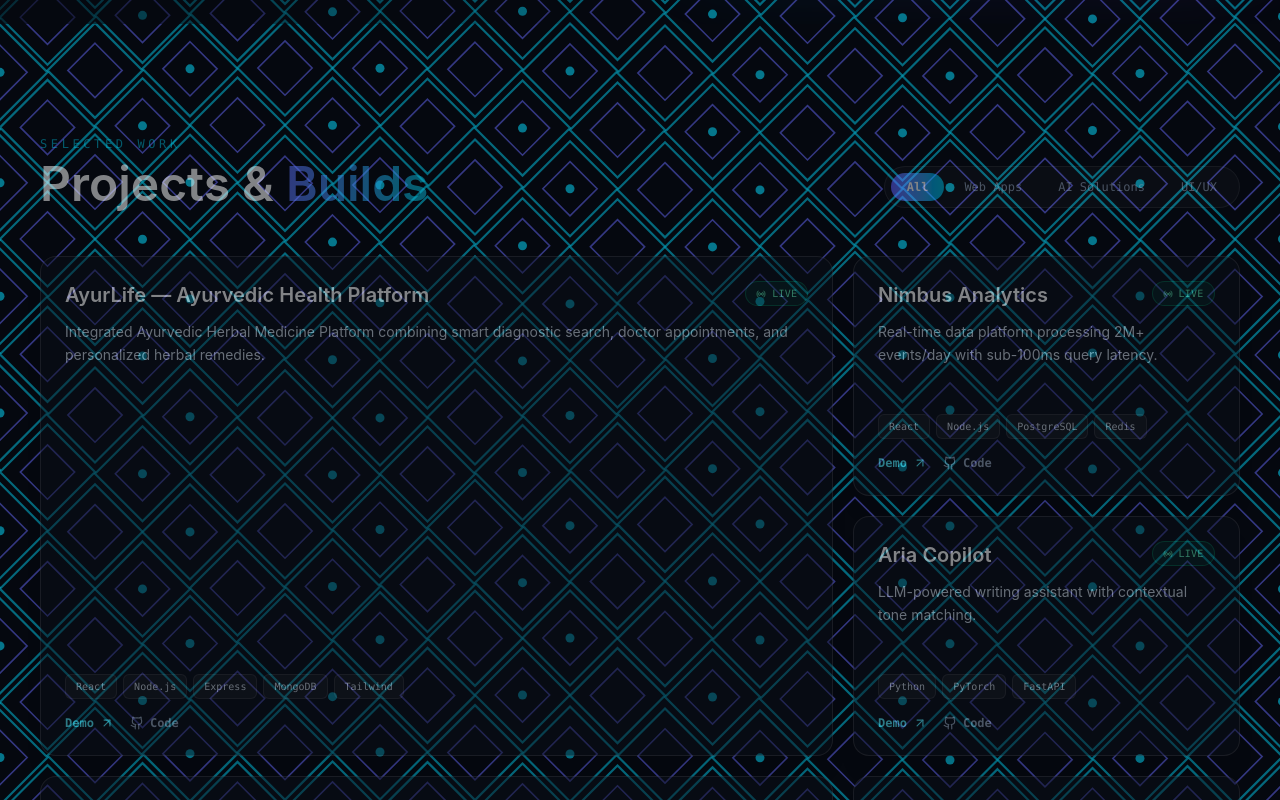
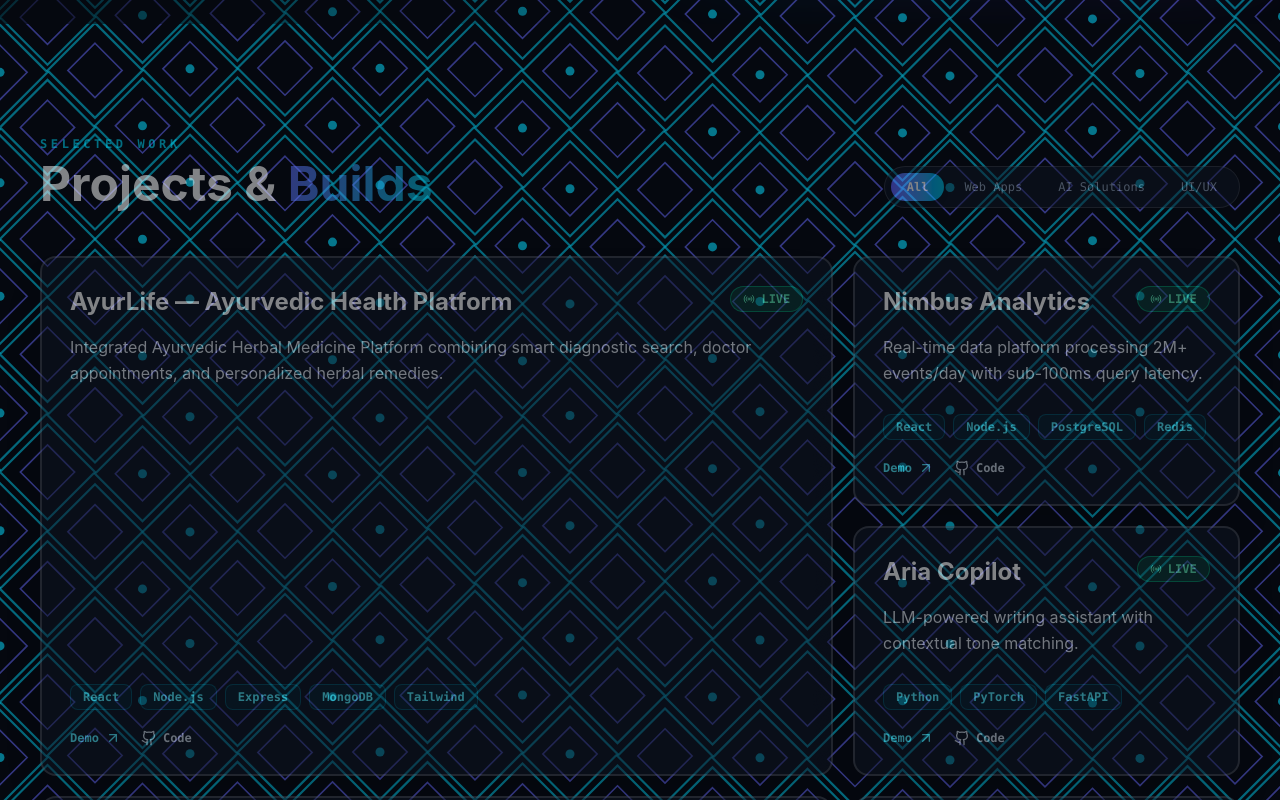
Before and after one commit to sasiruliyanage2004/portfolio-, a React (Vite) app: page / in a window 1280 px wide. Shown: the part 840-1640 px from the top of the page. Built offline with nearby package versions, Linux system fonts and the light colour scheme.

Commit message:
fix_projects_card_contrast_and_solid_obsidian_backing_to_match_skills_matrix

```diff
--- a/src/components/cyber/ProjectsCyber.jsx
+++ b/src/components/cyber/ProjectsCyber.jsx
@@ -97,55 +97,55 @@ function Card3D({ project }) {
         onMouseMove={handleMove}
         onMouseLeave={handleLeave}
         style={{ rotateX: srx, rotateY: sry, transformPerspective: 900 }}
-        className="noise-overlay relative flex h-full min-h-[240px] flex-col overflow-hidden rounded-2xl p-6 border border-white/15 dark:border-white/15 light-theme:border-slate-300/40 bg-[#0b0f17]/92 dark:bg-[#0b0f17]/92 light-theme:bg-[#F7F5F1]/95 backdrop-blur-xl group-hover:border-cyan-400/50 transition-colors duration-300 shadow-xl z-10"
+        className="noise-overlay relative flex h-full min-h-[250px] flex-col overflow-hidden rounded-2xl p-7 border-2 border-white/20 dark:border-white/20 light-theme:border-slate-300/60 bg-[#0e1422] dark:bg-[#0e1422] light-theme:bg-[#ffffff] group-hover:border-cyan-400 transition-all duration-300 shadow-2xl z-10"
       >
         {/* Animated Border Beam Spinning Accent */}
         <div className="pointer-events-none absolute inset-0 rounded-2xl opacity-0 transition-opacity duration-500 group-hover:opacity-100">
-          <div className="absolute inset-[-100%] animate-border-spin bg-[conic-gradient(from_0deg,transparent_0%,#6366F1_10%,#06B6D4_25%,transparent_40%)] opacity-30" />
+          <div className="absolute inset-[-100%] animate-border-spin bg-[conic-gradient(from_0deg,transparent_0%,#6366F1_10%,#06B6D4_25%,transparent_40%)] opacity-40" />
         </div>
 
-        <div className="flex items-start justify-between">
-          <h3 className="text-xl font-semibold text-white group-hover:text-cyan-300 transition-colors">
+        <div className="flex items-start justify-between gap-4">
+          <h3 className="text-2xl font-bold text-white dark:text-white light-theme:text-slate-900 group-hover:text-cyan-300 transition-colors">
             {project.title}
           </h3>
           {project.live && (
-            <span className="inline-flex items-center gap-1.5 rounded-full border border-emerald-400/30 bg-emerald-400/10 px-2.5 py-1 font-mono text-[10px] tracking-wide text-emerald-300">
-              <Radio className="h-2.5 w-2.5" />
+            <span className="inline-flex items-center gap-1.5 rounded-full border border-emerald-400/50 bg-emerald-500/20 px-3 py-1 font-mono text-xs font-semibold text-emerald-300">
+              <Radio className="h-3 w-3" />
               LIVE
             </span>
           )}
         </div>
 
-        <p className="mt-3 text-sm leading-relaxed text-slate-300">
+        <p className="mt-4 text-base leading-relaxed text-slate-200 dark:text-slate-200 light-theme:text-slate-700 font-normal">
           {project.blurb}
         </p>
 
         <div className="mt-auto pt-6">
-          <div className="flex flex-wrap gap-1.5 mb-4">
+          <div className="flex flex-wrap gap-2 mb-5">
             {project.tech.map((t) => (
               <span
                 key={t}
-                className="rounded-md border border-white/10 bg-white/5 px-2.5 py-1 font-mono text-[10px] text-slate-300"
+                className="rounded-lg border border-cyan-500/30 bg-cyan-950/40 dark:bg-cyan-950/40 light-theme:bg-cyan-50 px-3 py-1 font-mono text-xs font-semibold text-cyan-300 dark:text-cyan-300 light-theme:text-cyan-700"
               >
                 {t}
               </span>
             ))}
           </div>
 
-          <div className="flex items-center gap-4">
+          <div className="flex items-center gap-5">
             <a
               href={project.demo}
-              className="inline-flex items-center gap-1.5 font-mono text-xs font-semibold text-cyan-300 transition-colors hover:text-white"
+              className="inline-flex items-center gap-1.5 font-mono text-xs font-bold text-cyan-300 hover:text-white transition-colors"
             >
-              Demo <ArrowUpRight className="h-3.5 w-3.5" />
+              Demo <ArrowUpRight className="h-4 w-4" />
             </a>
             <a
               href={project.github}
               target="_blank"
               rel="noopener noreferrer"
-              className="inline-flex items-center gap-1.5 font-mono text-xs font-semibold text-slate-400 transition-colors hover:text-cyan-300"
+              className="inline-flex items-center gap-1.5 font-mono text-xs font-bold text-slate-300 hover:text-cyan-300 transition-colors"
             >
-              <GithubIcon className="h-3.5 w-3.5" /> Code
+              <GithubIcon className="h-4 w-4" /> Code
             </a>
           </div>
         </div>
@@ -177,14 +177,14 @@ export default function ProjectsCyber() {
       <motion.div style={{ scale, opacity, y }} className="mx-auto max-w-7xl">
         <div className="flex flex-col md:flex-row md:items-end md:justify-between mb-12 gap-6">
           <div>
-            <p className="font-mono text-xs tracking-[0.3em] text-cyan-400/80">SELECTED WORK</p>
-            <h2 className="mt-2 text-4xl font-semibold text-white sm:text-5xl">
+            <p className="font-mono text-xs tracking-[0.3em] text-cyan-400 font-semibold">SELECTED WORK</p>
+            <h2 className="mt-2 text-4xl font-bold text-white sm:text-5xl">
               Projects &amp; <span className="text-gradient">Builds</span>
             </h2>
           </div>
 
           {/* Sliding Category Tab Switcher Indicator */}
-          <div className="relative flex flex-wrap gap-1 rounded-full border border-white/10 bg-white/5 p-1.5 backdrop-blur-md">
+          <div className="relative flex flex-wrap gap-1 rounded-full border border-white/15 bg-[#0e1422] p-1.5 backdrop-blur-md">
             {CATEGORIES.map((c) => (
               <button
                 key={c}
```
